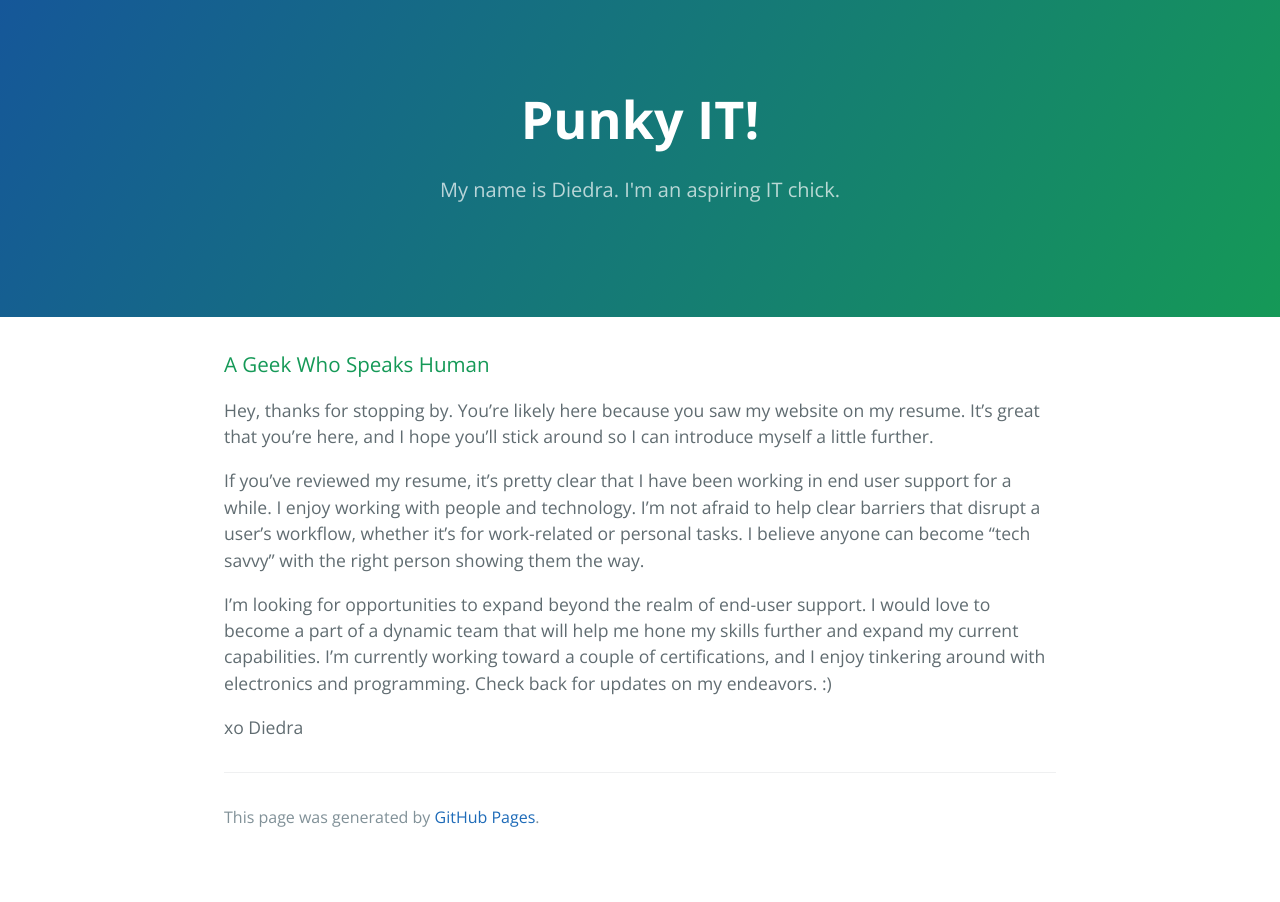
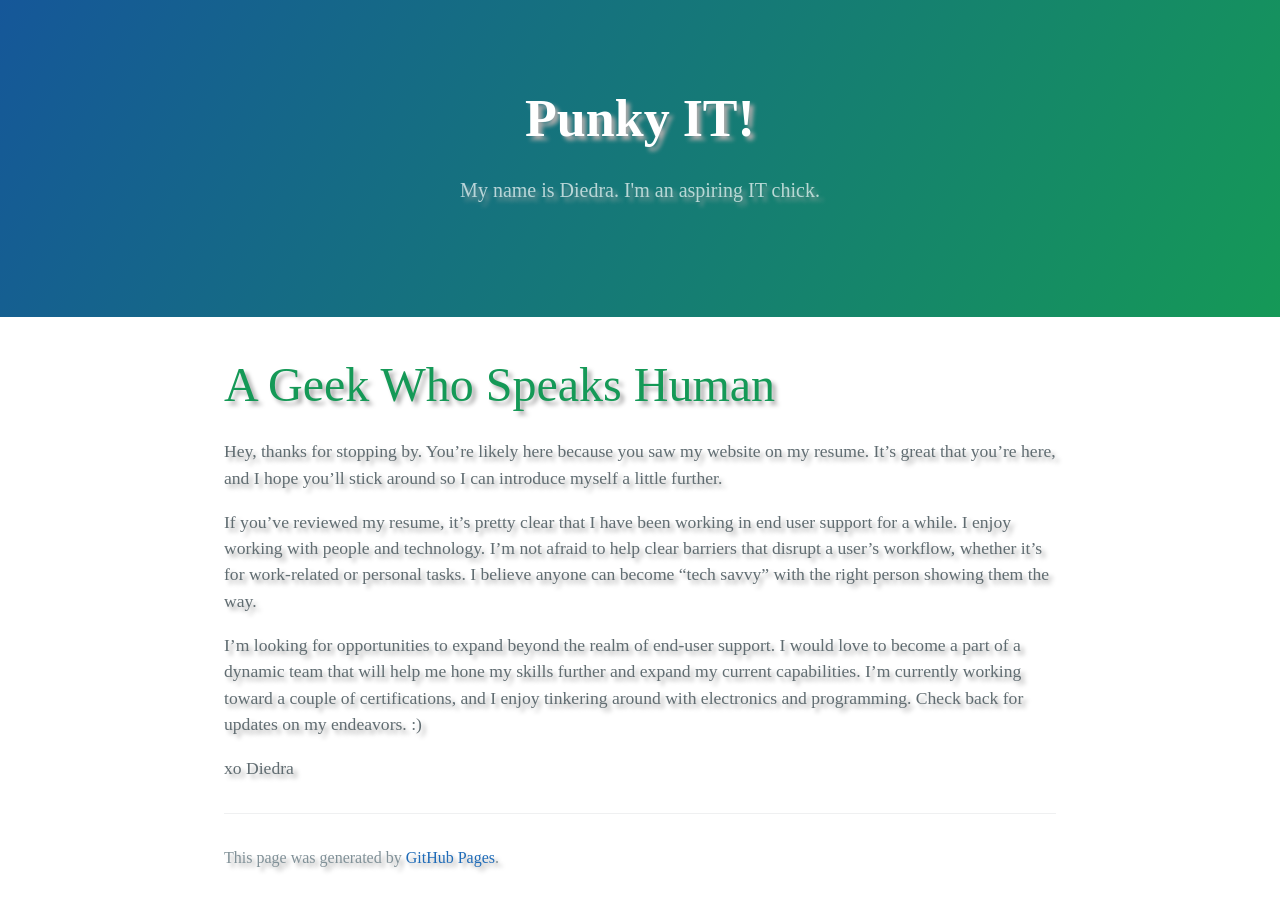
Before and after one commit to punkyit/punkyit.github.io, a Jekyll site: the page built from index.md, in a window 1280 px wide. Built offline with Jekyll 4.4.1, drawn with Linux system fonts in a browser that asks for light colours; our own code applies the rules of GitHub Pages for plain Markdown files.

Commit message:
Update style.scss

```diff
--- a/assets/css/style.scss
+++ b/assets/css/style.scss
@@ -2,3 +2,34 @@
 ---
 
 @import 'jekyll-theme-cayman';
+
+
+body {
+  font-family: 'Nixie One', serif;
+  font-size: 48px;
+  text-shadow: 4px 4px 4px #aaa;
+}
+
+h1 {
+  font-family: 'Tangerine', serif;
+  font-size: 48px;
+  text-shadow: 4px 4px 4px #aaa;
+}
+
+h2 {
+  font-family: 'Tangerine', serif;
+  font-size: 48px;
+  text-shadow: 4px 4px 4px #aaa;
+}
+
+h3 {
+  font-family: 'Tangerine', serif;
+  font-size: 48px;
+  text-shadow: 4px 4px 4px #aaa;
+}
+
+h4 {
+  font-family: 'Tangerine', serif;
+  font-size: 48px;
+  text-shadow: 4px 4px 4px #aaa;
+}
```
